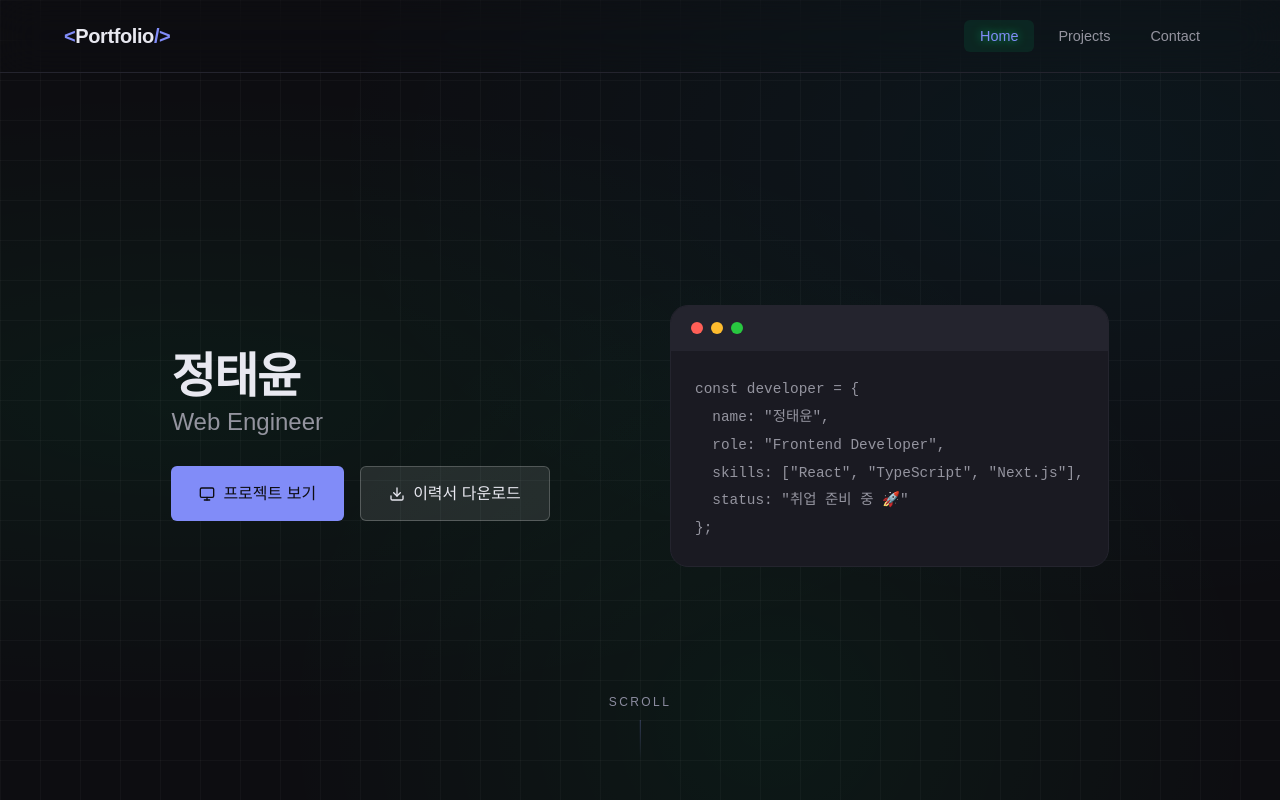
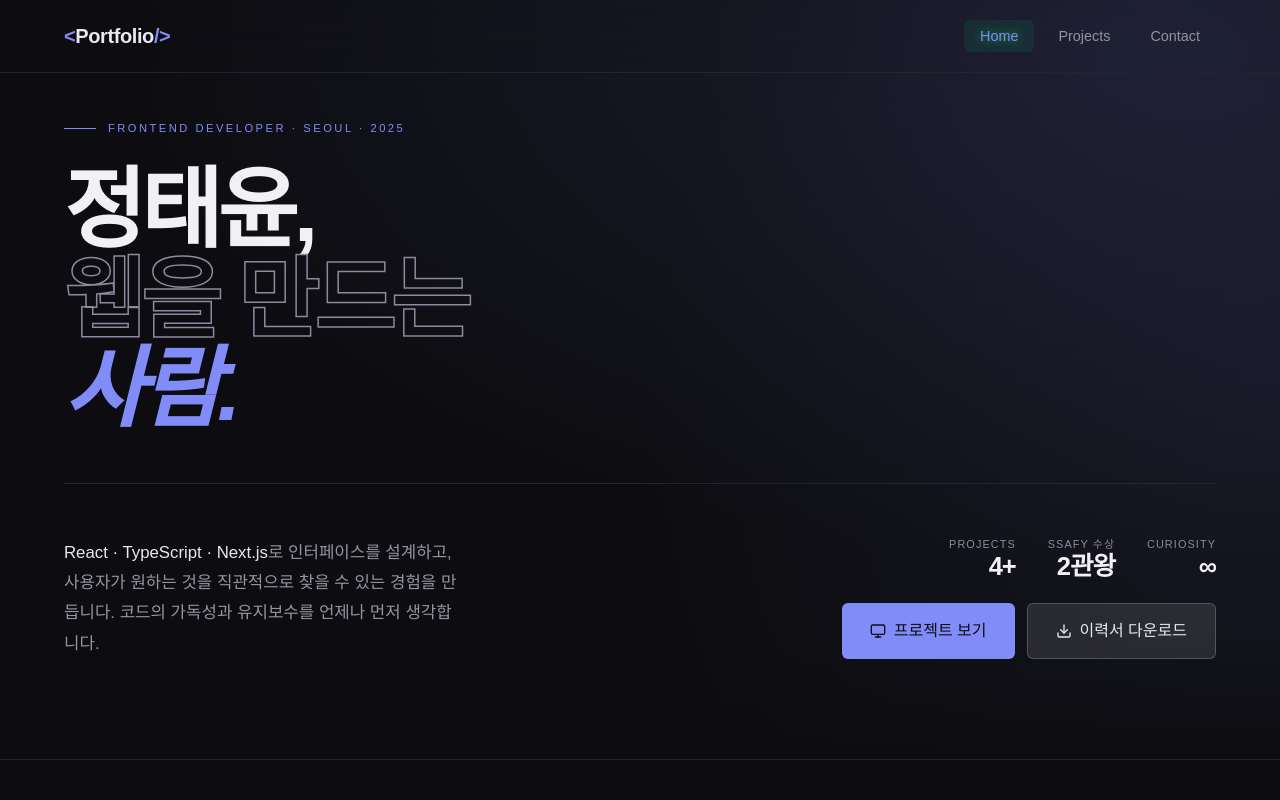
Before and after one commit to wjdxodbs/portfolio, a Next.js app: page / in a window 1280 px wide. Shown: the top 800 px of the page. Built offline with nearby package versions, Linux system fonts and the light colour scheme; no server answers; a web font is replaced by a local one.

Commit message:
feat: Hero 섹션 editorial 헤드라인으로 재작성, TypewriterRole 제거

```diff
--- a/src/app/_components/Hero.module.css
+++ b/src/app/_components/Hero.module.css
@@ -1,9 +1,5 @@
 .hero {
-  min-height: 100vh;
-  display: flex;
-  align-items: center;
   position: relative;
-  padding-top: var(--header-height);
   overflow: hidden;
 }
 
@@ -13,145 +9,154 @@
   inset: 0;
   background:
     radial-gradient(
-      ellipse at 15% 50%,
-      rgba(0, 255, 136, 0.05) 0%,
-      transparent 55%
+      ellipse 80% 70% at 90% 5%,
+      rgba(129, 140, 248, 0.13) 0%,
+      transparent 100%
     ),
     radial-gradient(
-      ellipse at 85% 20%,
-      rgba(0, 212, 255, 0.05) 0%,
-      transparent 50%
-    ),
-    radial-gradient(
-      ellipse at 60% 90%,
-      rgba(0, 255, 136, 0.05) 0%,
-      transparent 45%
+      ellipse 50% 90% at 100% 55%,
+      rgba(129, 140, 248, 0.07) 0%,
+      transparent 100%
     );
   pointer-events: none;
+  z-index: 0;
 }
 
 .hero::after {
   content: "";
   position: absolute;
-  inset: 0;
-  background-image:
-    linear-gradient(rgba(255, 255, 255, 0.03) 1px, transparent 1px),
-    linear-gradient(90deg, rgba(255, 255, 255, 0.03) 1px, transparent 1px);
-  background-size: 40px 40px;
+  bottom: 0;
+  left: 0;
+  right: 0;
+  height: 120px;
+  background: linear-gradient(to bottom, transparent, var(--background));
   pointer-events: none;
+  z-index: 1;
 }
 
-.container {
+.inner {
   max-width: var(--container-width);
   margin: 0 auto;
+  padding: calc(var(--header-height) + 48px) 24px 100px;
+  position: relative;
+  z-index: 2;
+}
+
+.eyebrow {
+  display: flex;
+  align-items: center;
+  gap: 12px;
+  margin-bottom: 28px;
+  animation: fadeInUp var(--transition-slower) 0s forwards;
+  opacity: 0;
+}
+
+.eyebrowLine {
+  width: 32px;
+  height: 1px;
+  background: var(--accent);
+  flex-shrink: 0;
+}
+
+.eyebrowText {
+  font-size: 0.7rem;
+  letter-spacing: 0.22em;
+  text-transform: uppercase;
+  color: var(--accent);
+  font-weight: 500;
+}
+
+.headline {
+  font-size: clamp(3rem, 7vw, 5.5rem);
+  font-weight: 800;
+  line-height: 1.02;
+  letter-spacing: -0.05em;
+  color: var(--foreground-bright);
+  display: flex;
+  flex-direction: column;
+  animation: fadeInUp var(--transition-slower) 0.1s forwards;
+  opacity: 0;
+}
+
+.headlineOutline {
+  color: transparent;
+  -webkit-text-stroke: 1.5px var(--foreground-muted);
+}
+
+.headlineAccent {
+  font-style: italic;
+  color: var(--accent);
+  -webkit-text-stroke: 0;
+}
+
+.body {
   display: grid;
   grid-template-columns: 1fr 1fr;
   gap: 60px;
-  align-items: center;
-  position: relative;
-  z-index: 1;
-}
-
-.content {
+  align-items: end;
+  margin-top: 48px;
+  padding-top: 48px;
+  border-top: 1px solid var(--border);
   animation: fadeInUp var(--transition-slower) 0.2s forwards;
   opacity: 0;
 }
 
-.name {
-  margin-bottom: 24px;
+.desc {
+  font-size: 1.05rem;
+  color: var(--foreground-secondary);
+  line-height: 1.8;
+  max-width: 400px;
 }
 
-.firstName {
-  display: block;
-  font-size: 3rem;
-  font-weight: 700;
-  line-height: 1.1;
-  letter-spacing: -0.03em;
+.desc strong {
+  color: var(--foreground);
+  font-weight: 500;
 }
 
-.cta {
+.right {
   display: flex;
-  gap: 16px;
-  flex-wrap: wrap;
+  flex-direction: column;
+  align-items: flex-end;
+  gap: 24px;
 }
 
-.visual {
-  animation: fadeInUp var(--transition-slower) 0.3s forwards;
-  opacity: 0;
+.stats {
+  display: flex;
+  gap: 32px;
 }
 
-.codeBlock {
-  background: var(--background-secondary);
-  border: 1px solid var(--border);
-  border-radius: var(--radius-lg);
-  overflow: hidden;
+.stat {
+  text-align: right;
 }
 
-.codeHeader {
-  display: flex;
-  gap: 8px;
-  padding: 16px 20px;
-  background: var(--background-tertiary);
-  border-bottom: 1px solid var(--border);
+.statNum {
+  display: block;
+  font-size: 1.6rem;
+  font-weight: 800;
+  color: var(--foreground-bright);
+  letter-spacing: -0.04em;
+  line-height: 1;
 }
 
-.dot {
-  width: 12px;
-  height: 12px;
-  border-radius: 50%;
-  background: var(--foreground-muted);
+.statLabel {
+  font-size: 0.68rem;
+  color: var(--foreground-muted);
+  text-transform: uppercase;
+  letter-spacing: 0.1em;
+  margin-top: 4px;
+  display: block;
 }
 
-.dot:first-child {
-  background: var(--dot-red);
-}
-
-.dot:nth-child(2) {
-  background: var(--dot-yellow);
-}
-
-.dot:nth-child(3) {
-  background: var(--dot-green);
-}
-
-.code {
-  padding: 24px;
-  font-family: var(--font-mono);
-  font-size: 0.9rem;
-  line-height: 1.8;
-  color: var(--foreground-secondary);
-  overflow-x: auto;
-}
-
-.scrollIndicator {
-  position: absolute;
-  bottom: 40px;
-  left: 50%;
-  transform: translateX(-50%);
+.ctas {
   display: flex;
-  flex-direction: column;
-  align-items: center;
-  gap: 8px;
-}
-
-.scrollText {
-  font-size: 0.75rem;
-  text-transform: uppercase;
-  letter-spacing: 0.2em;
-  color: var(--foreground-muted);
-}
-
-.scrollLine {
-  width: 1px;
-  height: 40px;
-  background: linear-gradient(to bottom, var(--accent), transparent);
-  animation: scrollPulse var(--transition-loop) infinite;
+  gap: 12px;
+  flex-wrap: wrap;
 }
 
 @keyframes fadeInUp {
   from {
     opacity: 0;
-    transform: translateY(30px);
+    transform: translateY(24px);
   }
   to {
     opacity: 1;
@@ -159,59 +164,29 @@
   }
 }
 
-@keyframes scrollPulse {
-  0%,
-  100% {
-    opacity: 0.3;
-    transform: scaleY(1);
-  }
-  50% {
-    opacity: 1;
-    transform: scaleY(1.2);
-  }
-}
-
 @media (max-width: 1024px) {
-  .container {
+  .body {
     grid-template-columns: 1fr;
     gap: 40px;
   }
 
-  .visual {
-    order: -1;
+  .right {
+    align-items: flex-start;
+  }
+
+  .stat {
+    text-align: left;
   }
 }
 
 @media (max-width: 768px) {
-  .firstName {
-    font-size: 2.7rem;
-  }
-
-  .code {
-    padding: 20px;
-    font-size: 0.8rem;
+  .headline {
+    font-size: clamp(2.5rem, 10vw, 3.5rem);
   }
 }
 
 @media (max-width: 480px) {
-  .firstName {
-    font-size: 2.25rem;
-  }
-
-  /* .cta {
-    flex-direction: column;
-
-    & > * {
-      width: 100%;
-    }
-  } */
-
-  .scrollIndicator {
-    display: none;
-  }
-
-  .code {
-    font-size: 0.7rem;
-    padding: 16px;
+  .stats {
+    gap: 20px;
   }
 }
--- a/src/app/_components/Hero.tsx
+++ b/src/app/_components/Hero.tsx
@@ -1,5 +1,4 @@
 import Link from "next/link";
-import TypewriterRole from "./TypewriterRole";
 import CtaButton from "@/components/ui/CtaButton";
 import { Monitor, Download } from "lucide-react";
 import styles from "./Hero.module.css";
@@ -7,13 +6,44 @@ import styles from "./Hero.module.css";
 export default function Hero() {
   return (
     <section className={styles.hero}>
-      <div className={styles.container}>
-        <div className={styles.content}>
-          <h1 className={styles.name}>
-            <span className={styles.firstName}>정태윤</span>
-            <TypewriterRole />
+      <div className={styles.inner}>
+        <div className={styles.eyebrow} aria-hidden="true">
+          <span className={styles.eyebrowLine} />
+          <span className={styles.eyebrowText}>
+            Frontend Developer · Seoul · 2025
+          </span>
+        </div>
+
+        <h1 className={styles.headline}>
+          <span>정태윤,</span>
+          <span className={styles.headlineOutline}>웹을 만드는</span>
+          <em className={styles.headlineAccent}>사람.</em>
         </h1>
-          <div className={styles.cta}>
+
+        <div className={styles.body}>
+          <p className={styles.desc}>
+            <strong>React · TypeScript · Next.js</strong>로 인터페이스를
+            설계하고, 사용자가 원하는 것을 직관적으로 찾을 수 있는 경험을
+            만듭니다. 코드의 가독성과 유지보수를 언제나 먼저 생각합니다.
+          </p>
+
+          <div className={styles.right}>
+            <dl className={styles.stats}>
+              <div className={styles.stat}>
+                <dt className={styles.statLabel}>Projects</dt>
+                <dd className={styles.statNum}>4+</dd>
+              </div>
+              <div className={styles.stat}>
+                <dt className={styles.statLabel}>SSAFY 수상</dt>
+                <dd className={styles.statNum}>2관왕</dd>
+              </div>
+              <div className={styles.stat}>
+                <dt className={styles.statLabel}>Curiosity</dt>
+                <dd className={styles.statNum}>∞</dd>
+              </div>
+            </dl>
+
+            <div className={styles.ctas}>
               <CtaButton as={Link} href="/projects" variant="primary" size="lg">
                 <Monitor size={16} aria-hidden="true" />
                 프로젝트 보기
@@ -30,31 +60,7 @@ export default function Hero() {
               </CtaButton>
             </div>
           </div>
-
-        <figure className={styles.visual}>
-          <div className={styles.codeBlock}>
-            <div className={styles.codeHeader}>
-              <span className={styles.dot}></span>
-              <span className={styles.dot}></span>
-              <span className={styles.dot}></span>
         </div>
-            <pre className={styles.code}>
-              <code>
-                {`const developer = {
-  name: "정태윤",
-  role: "Frontend Developer",
-  skills: ["React", "TypeScript", "Next.js"],
-  status: "취업 준비 중 🚀"
-};`}
-              </code>
-            </pre>
-          </div>
-        </figure>
-      </div>
-
-      <div className={styles.scrollIndicator} aria-hidden="true">
-        <span className={styles.scrollText}>Scroll</span>
-        <div className={styles.scrollLine}></div>
       </div>
     </section>
   );
--- a/src/app/_components/TypewriterRole.module.css
+++ /dev/null
@@ -1,37 +0,0 @@
-.typewriter {
-  font-size: 1.5rem;
-  font-weight: 400;
-  color: var(--foreground-secondary);
-  line-height: 1.4;
-}
-
-.text {
-  white-space: nowrap;
-}
-
-.caret {
-  animation: blink var(--transition-slower) infinite;
-}
-
-@keyframes blink {
-  0%,
-  50% {
-    opacity: 1;
-  }
-  51%,
-  100% {
-    opacity: 0;
-  }
-}
-
-@media (max-width: 768px) {
-  .typewriter {
-    font-size: 1.35rem;
-  }
-}
-
-@media (max-width: 480px) {
-  .typewriter {
-    font-size: 1.2rem;
-  }
-}
--- a/src/app/_components/TypewriterRole.tsx
+++ /dev/null
@@ -1,19 +0,0 @@
-"use client";
-
-import { useTypewriter } from "@/app/_hooks/useTypewriter";
-import styles from "./TypewriterRole.module.css";
-
-const ROLE_TEXTS = ["Frontend Developer", "Web Engineer"] as const;
-
-export default function TypewriterRole() {
-  const displayRole = useTypewriter(ROLE_TEXTS);
-
-  return (
-    <span className={styles.typewriter}>
-      <span className={styles.text}>{displayRole}</span>
-      <span className={styles.caret} aria-hidden="true">
-        |
-      </span>
-    </span>
-  );
-}
```
Lines whose indentation alone changed are shown as unchanged.
